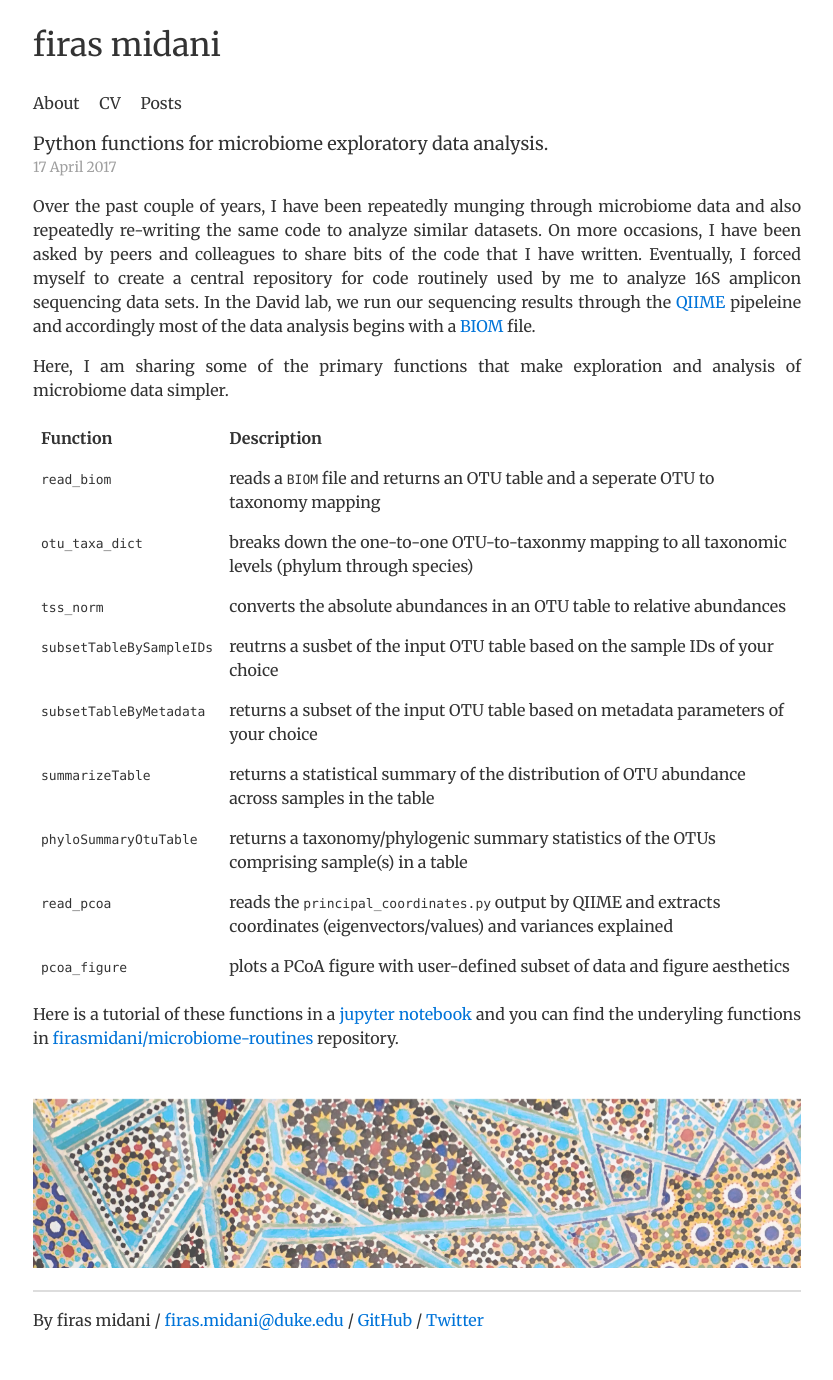
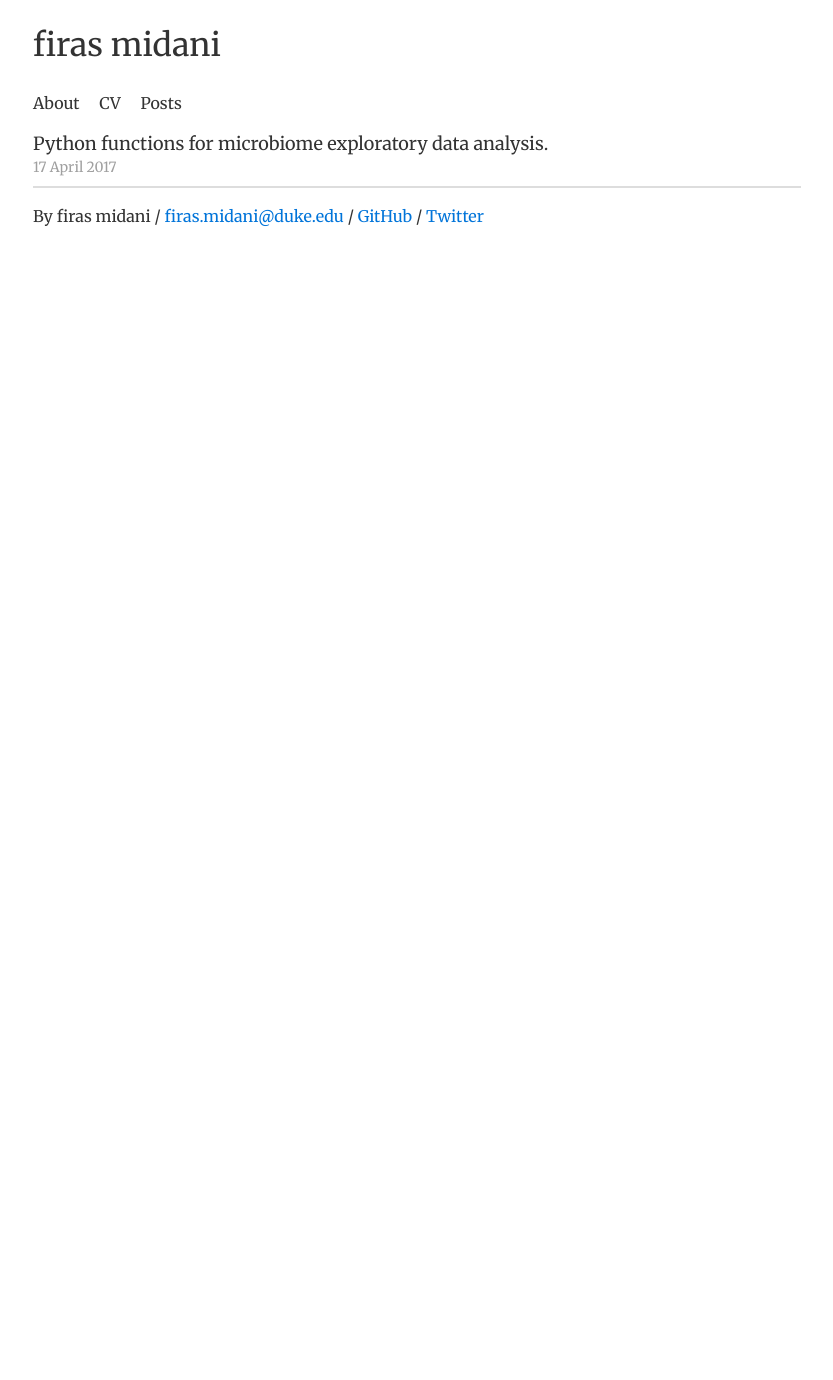
Before and after one commit to firasmidani/firasmidani.github.io, a Jekyll site: the page built from _posts/2017-04-17-python-microbiome-EDA.md, in a window 1280 px wide. Shown: the whole page, without its empty margins (223-1056 px from the left). Built offline with Jekyll 4.4.1, drawn with Linux system fonts in a browser that asks for light colours; comment, search, counter and statistics services are not loaded; after the commit the page ends 900 px from its top, so only the background shows below that.

Commit message:
Update 2017-04-17-python-microbiome-EDA.md

```diff
--- a/_posts/2017-04-17-python-microbiome-EDA.md
+++ b/_posts/2017-04-17-python-microbiome-EDA.md
@@ -5,24 +5,3 @@ date: 2017-04-17
 use_math: true
 comments: true
 ---
-
-Over the past couple of years, I have been repeatedly munging through microbiome data and also repeatedly re-writing the same code to analyze similar datasets. On more occasions, I have been asked by peers and colleagues to share bits of the code that I have written. Eventually, I forced myself to create a central repository for code routinely used by me to analyze 16S amplicon sequencing data sets. In the David lab, we run our sequencing results through the [QIIME](http://qiime.org) pipeleine and accordingly most of the data analysis begins with a [BIOM](http://biom-format.org) file.
-
-Here, I am sharing some of the primary functions that make exploration and analysis of microbiome data simpler.
-
-|Function|Description|
-|:---|:---|
-|`read_biom`|reads a `BIOM` file and returns an OTU table and a seperate OTU to taxonomy mapping|
-|`otu_taxa_dict`|breaks down the one-to-one OTU-to-taxonmy mapping to all taxonomic levels (phylum through species<a></a>)|
-|`tss_norm`|converts the absolute abundances in an OTU table to relative abundances|
-|`subsetTableBySampleIDs`|reutrns a susbet of the input OTU table based on the sample IDs of your choice|
-|`subsetTableByMetadata`|returns a subset of the input OTU table based on metadata parameters of your choice|
-|`summarizeTable`|returns a statistical summary of the distribution of OTU abundance across samples in the table|
-|`phyloSummaryOtuTable`|returns a taxonomy/phylogenic summary statistics of the OTUs comprising sample(s<a></a>) in a table|
-|`read_pcoa`|reads the `principal_coordinates.py` output by QIIME and extracts coordinates (eigenvectors/values<a></a>) and variances explained|
-|`pcoa_figure`|plots a PCoA figure with user-defined subset of data and figure aesthetics|
-
-
-Here is a tutorial of these functions in a [jupyter notebook](/assets/ipynbs/2017_04_10_seq_analysis_post.html) and you can find the underyling functions in [firasmidani/microbiome-routines](https://github.com/firasmidani/microbiome_routines) repository.
-<br><br><br>
-![footer_banner](/assets/img/mosaic_footer.png)
```
